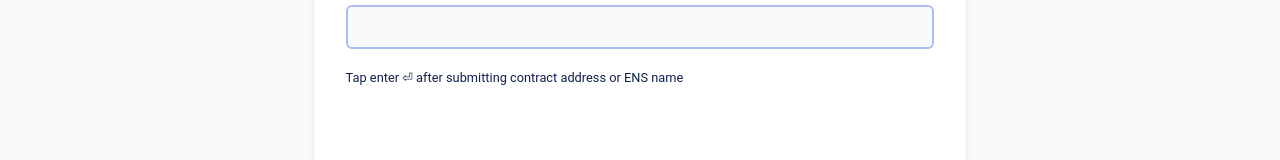
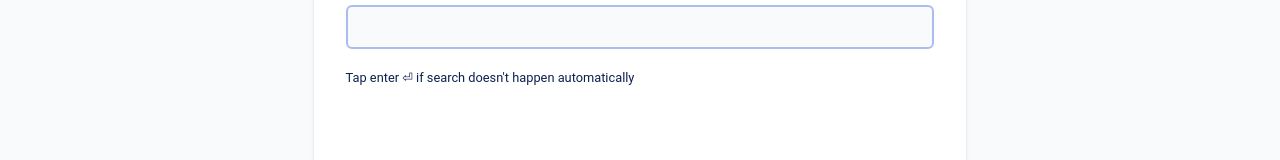
Before and after one commit to develuxes/sourcify, a React (Create React App) app in the folder ui-new/: page /fetcher in a window 1280 px wide. Shown: the part 303-463 px from the top of the page. Built offline with nearby package versions, Linux system fonts and the light colour scheme; no server answers.

Commit message:
implement back arrow

```diff
--- a/ui-new/src/pages/Fetcher/Field.tsx
+++ b/ui-new/src/pages/Fetcher/Field.tsx
@@ -1,4 +1,4 @@
-import { useState, FormEventHandler, ChangeEventHandler } from 'react'
+import { useState, useEffect, FormEventHandler, ChangeEventHandler } from 'react'
 import Input from "../../components/Input";
 import Toast from "../../components/Toast";
 
@@ -10,6 +10,16 @@ type FieldProp = {
 const Field = ({ loading, handleRequest }: FieldProp) => {
   const [address, setAddress] = useState<any>("");
   const [error, setError] = useState<string>("");
+
+  useEffect(() => {
+    const isAddress = /^0x[0-9a-fA-F]{40}$/.test(address)
+    const fetchMatches = async () => {
+      if (isAddress) {
+        await handleRequest(address)
+      }
+    }
+    fetchMatches()
+  }, [address, handleRequest])
 
   const handleSubmit: FormEventHandler<HTMLFormElement> = async (e) => {
     e.preventDefault();
@@ -36,7 +46,7 @@ const Field = ({ loading, handleRequest }: FieldProp) => {
               isShown={!!error}
               dismiss={() => setError("")}
             /> } <br/>
-          <small className="text-ceruleanBlue-800">Tap enter &#9166; after submitting contract address or ENS name</small>
+          <small className="text-ceruleanBlue-800">Tap enter &#9166; if search doesn't happen automatically</small>
         </form>
       </div>
       {loading && (
--- a/ui-new/src/pages/Fetcher/Result.tsx
+++ b/ui-new/src/pages/Fetcher/Result.tsx
@@ -3,8 +3,9 @@ import { Link } from "react-router-dom";
 import { CheckAllByAddressResult } from "../../types";
 import { ID_TO_CHAIN } from "../../constants";
 
-type FieldProp = {
+type ResultProp = {
   response: CheckAllByAddressResult
+  setResponse: React.Dispatch<React.SetStateAction<CheckAllByAddressResult | undefined>>
 }
 
 const URL_TYPE = {
@@ -35,7 +36,7 @@ const chainToName = (chainId: any) => {
 
 const NetworkRow = ({ address, chainId, status }: NetworkRowProp) => {
   return (
-    <div className="flex justify-between px-6 py-1 mt-6 border-b-2 w-2/3 text-left">
+    <div className="flex justify-between px-6 py-1 mt-6 border-b-2 w-11/12 text-left">
       <div className="flex flex-1 items-center">
         <p className="text-sm font-bold">{chainToName(chainId)}</p> <small className="text-xs">({status})</small>
       </div>
@@ -101,9 +102,13 @@ const verificationIcon = (status: string | undefined) => {
   )
 }
 
-const Result = ({ response }: FieldProp) => {
+const Result = ({ response, setResponse }: ResultProp) => {
   return (
     <div className="flex flex-col basis-0 py-8 flex-grow rounded-lg px-8 transition-all ease-in-out duration-300 bg-white overflow-hidden shadow-md">
+      <svg className="h-8 w-8 cursor-pointer" onClick={() => setResponse(undefined)} viewBox="0 0 50 50" fill="none" xmlns="http://www.w3.org/2000/svg">
+        <path d="M22.9168 10.4166L8.3335 25L22.9168 39.5833" stroke="black" strokeWidth="2" strokeLinecap="round" strokeLinejoin="round"/>
+        <path d="M8.3335 25H41.6668" stroke="black" strokeWidth="2" strokeLinecap="round" strokeLinejoin="round"/>
+      </svg>
       <div className="mt-4 flex flex-col items-center text-center">
         {verificationIcon(response?.status)}
         {(!!response && response?.status !== 'false') ? <Found response={response} /> : <NotFound address={response?.address} />}
--- a/ui-new/src/pages/Fetcher/index.tsx
+++ b/ui-new/src/pages/Fetcher/index.tsx
@@ -11,7 +11,7 @@ import { CHAIN_IDS_STR } from "../../constants";
 const Fetcher = () => {
   const [errorMessage, setErrorMessage] = useState<string>("");
   const [loading, setLoading] = useState<boolean>(false);
-  const [response, setResponse] = useState<CheckAllByAddressResult>(); // TODO: type this later
+  const [response, setResponse] = useState<CheckAllByAddressResult | undefined>(undefined);
 
   const handleRequest = async (address: string) => {
     setLoading(true)
@@ -21,9 +21,13 @@ const Fetcher = () => {
         (match) => (match.address = address)
       );
       setResponse(currentAddressMatches)
-      console.log(response)
     } catch (err) {
-      console.log(err)
+      setErrorMessage("An error occurred, try again!");
+      <Toast
+        message={errorMessage}
+        isShown={!!errorMessage}
+        dismiss={() => setErrorMessage("")}
+      />
     }
     finally {
       setLoading(false)
@@ -46,7 +50,7 @@ const Fetcher = () => {
       </div>
       <div className="flex flex-col h-full justify-center md:flex-row flex-grow mt-6">
         <div className="pt-1 min-h-96 bg-ceruleanBlue-500 flex w-3/5 rounded-xl mx-2 mb-4 md:mb-0">
-          {!!response ? <Result response={response} /> : <Field loading={loading} handleRequest={handleRequest} />}
+          {!!response ? <Result response={response} setResponse={setResponse} /> : <Field loading={loading} handleRequest={handleRequest} />}
         </div>
       </div>
     </div>
```
